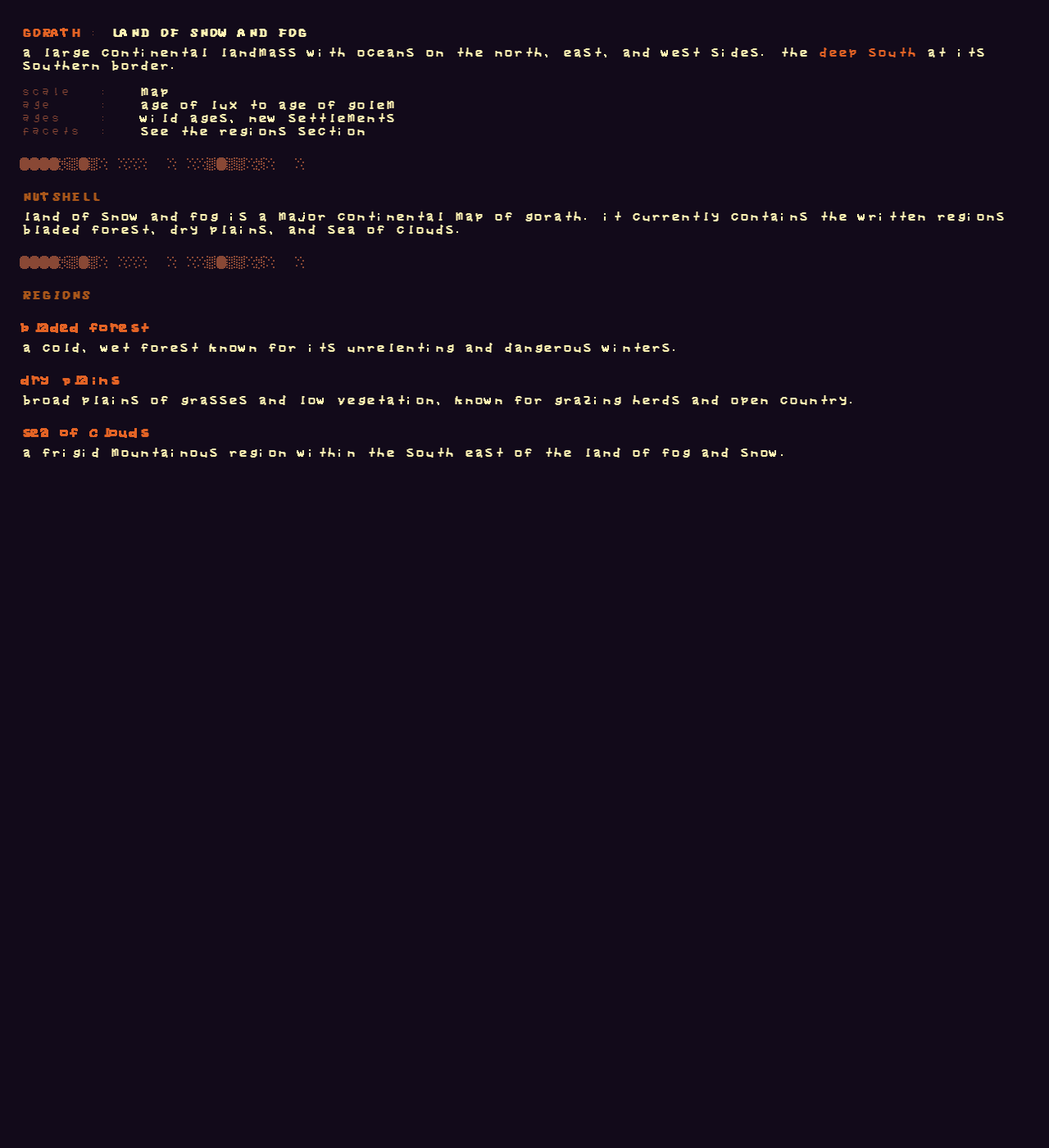
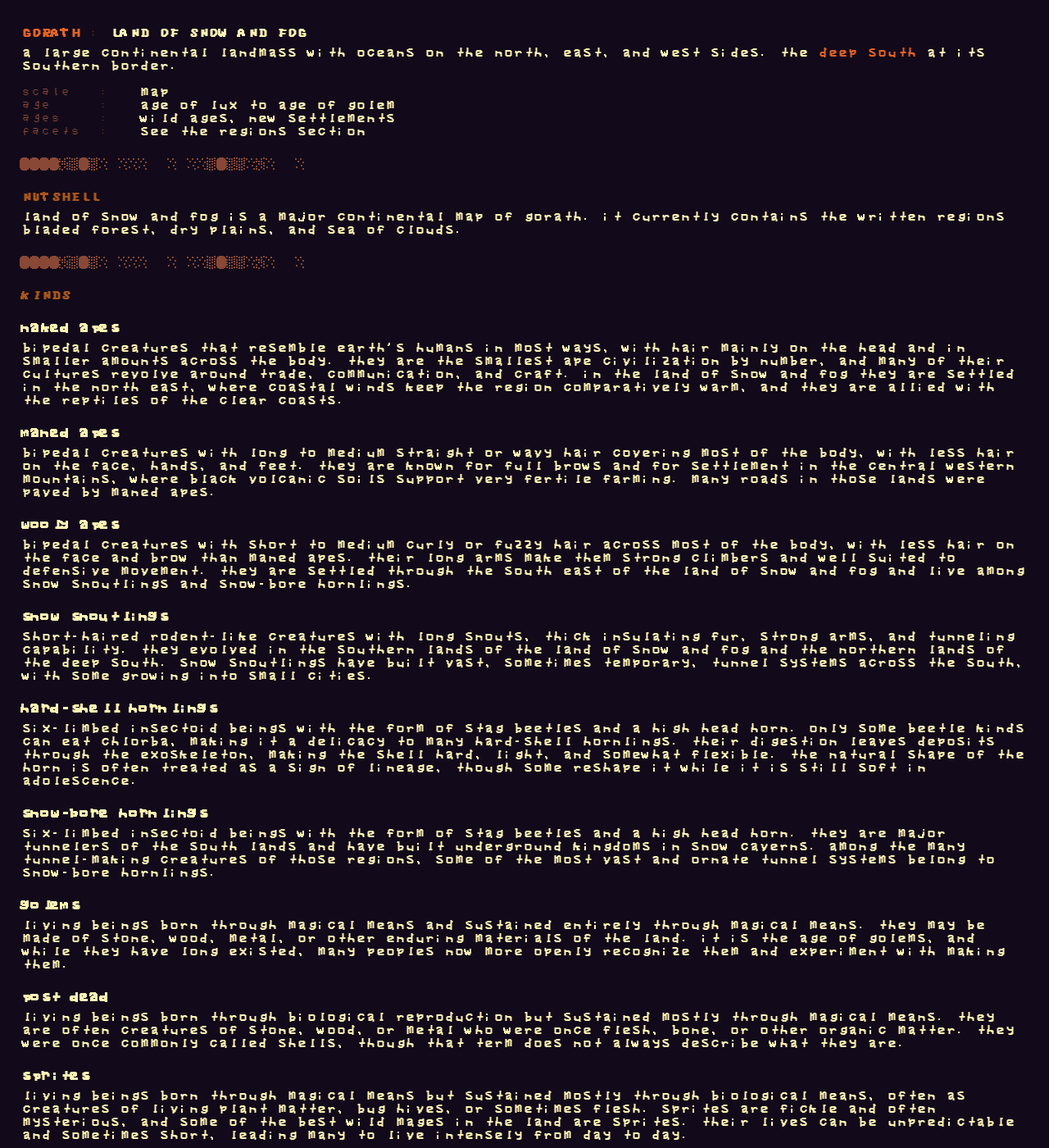
Before and after one commit to jkennedy1998/THAUMWORLD-LORE, a Jekyll site: the page built from thaum world/the great violet spiral/lux/gorath/land of snow and fog/index.md, in a window 1280 px wide and 1400 px high. Shown: the whole window at 82% size. Built offline with Jekyll 4.4.1, drawn with Linux system fonts in a browser that asks for light colours; our own code applies the rules of GitHub Pages for plain Markdown files; some of the changed text lies outside the part shown.

Commit message:
kinds + formating

```diff
--- a/thaum world/the great violet spiral/lux/gorath/land of snow and fog/index.md
+++ b/thaum world/the great violet spiral/lux/gorath/land of snow and fog/index.md
@@ -19,6 +19,61 @@ it currently contains the written regions bladed forest, dry plains, and sea of
 
 ---
 
+## kinds
+
+### naked apes
+bipedal creatures that resemble earth's humans in most ways, with hair mainly on the head and in smaller amounts across the body.
+they are the smallest ape civilization by number, and many of their cultures revolve around trade, communication, and craft.
+in the land of snow and fog they are settled in the north east, where coastal winds keep the region comparatively warm, and they are allied with the reptiles of the clear coasts.
+
+### maned apes
+bipedal creatures with long to medium straight or wavy hair covering most of the body, with less hair on the face, hands, and feet.
+they are known for full brows and for settlement in the central western mountains, where black volcanic soils support very fertile farming.
+many roads in those lands were paved by maned apes.
+
+### wooly apes
+bipedal creatures with short to medium curly or fuzzy hair across most of the body, with less hair on the face and brow than maned apes.
+their long arms make them strong climbers and well suited to defensive movement.
+they are settled through the south east of the land of snow and fog and live among snow snoutlings and snow-bore hornlings.
+
+### snow snoutlings
+short-haired rodent-like creatures with long snouts, thick insulating fur, strong arms, and tunneling capability.
+they evolved in the southern lands of the land of snow and fog and the northern lands of the deep south.
+snow snoutlings have built vast, sometimes temporary, tunnel systems across the south, with some growing into small cities.
+
+### hard-shell hornlings
+six-limbed insectoid beings with the form of stag beetles and a high head horn.
+only some beetle kinds can eat chlorba, making it a delicacy to many hard-shell hornlings.
+their digestion leaves deposits through the exoskeleton, making the shell hard, light, and somewhat flexible.
+the natural shape of the horn is often treated as a sign of lineage, though some reshape it while it is still soft in adolescence.
+
+### snow-bore hornlings
+six-limbed insectoid beings with the form of stag beetles and a high head horn.
+they are major tunnelers of the south lands and have built underground kingdoms in snow caverns.
+among the many tunnel-making creatures of those regions, some of the most vast and ornate tunnel systems belong to snow-bore hornlings.
+
+### golems
+living beings born through magical means and sustained entirely through magical means.
+they may be made of stone, wood, metal, or other enduring materials of the land.
+it is the age of golems, and while they have long existed, many peoples now more openly recognize them and experiment with making them.
+
+### post dead
+living beings born through biological reproduction but sustained mostly through magical means.
+they are often creatures of stone, wood, or metal who were once flesh, bone, or other organic matter.
+they were once commonly called shells, though that term does not always describe what they are.
+
+### sprites
+living beings born through magical means but sustained mostly through biological means, often as creatures of living plant matter, bug hives, or sometimes flesh.
+sprites are fickle and often mysterious, and some of the best wild mages in the land are sprites.
+their lives can be unpredictable and sometimes short, leading many to live intensely from day to day.
+
+### black coastlings
+bipedal avians with two wings bearing hands and two ingrown legs suited for perching and hopping.
+their cultures are associated with heightened harmonic sciences and a liking for shiny things.
+they are coastal birds and remain lightly written compared to other kinds.
+
+---
+
 ## regions
 
 ### [bladed forest](./bladed%20forest/)
```
Also changed, not shown: meta/todo/land_of_snow_and_fog_kinds.md (+6 -9 lines), thaum world/the great violet spiral/lux/gorath/land of snow and fog/bladed forest/village of the bladed forest/index.md (+3 -3 lines), thaum world/the great violet spiral/lux/gorath/land of snow and fog/sea of clouds/cloud breach castle/index.md (+3 -3 lines), thaum world/the great violet spiral/lux/gorath/land of snow and fog/sea of clouds/thunderspire/index.md (+3 -3 lines).
